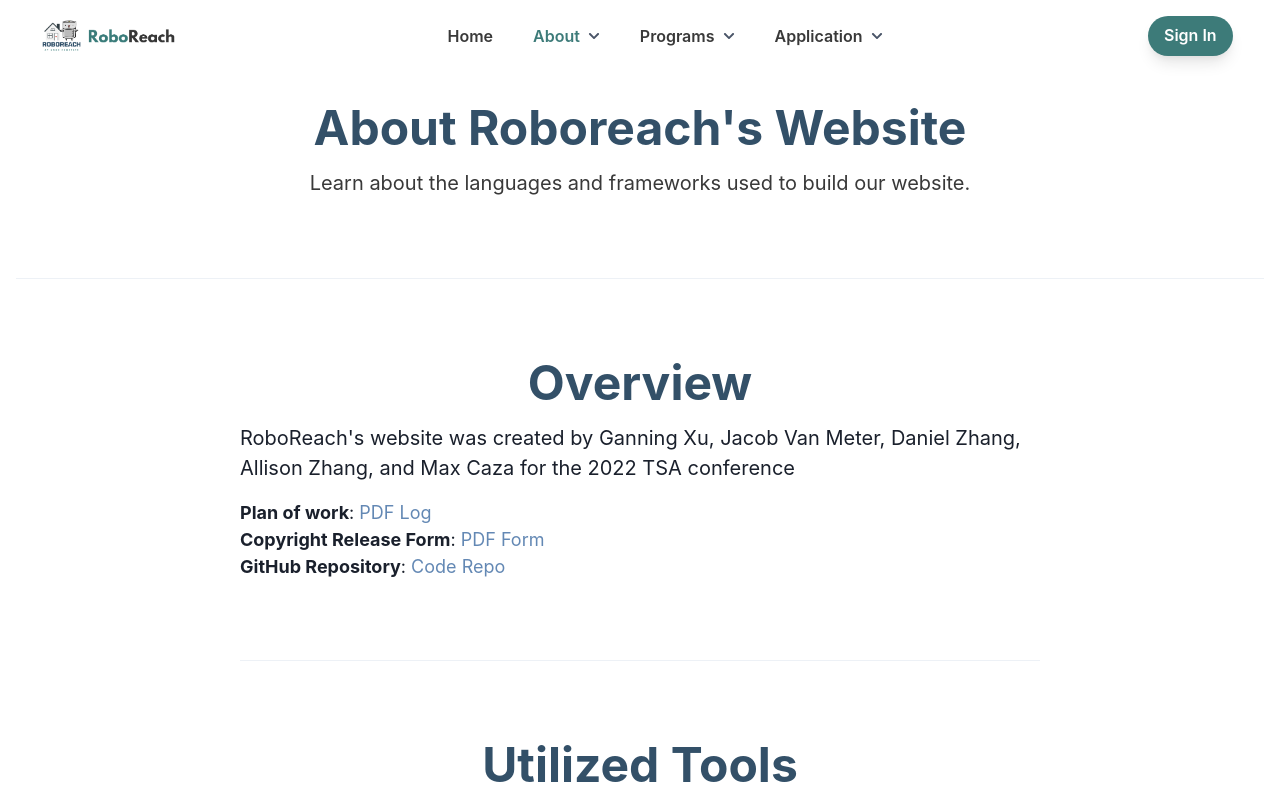
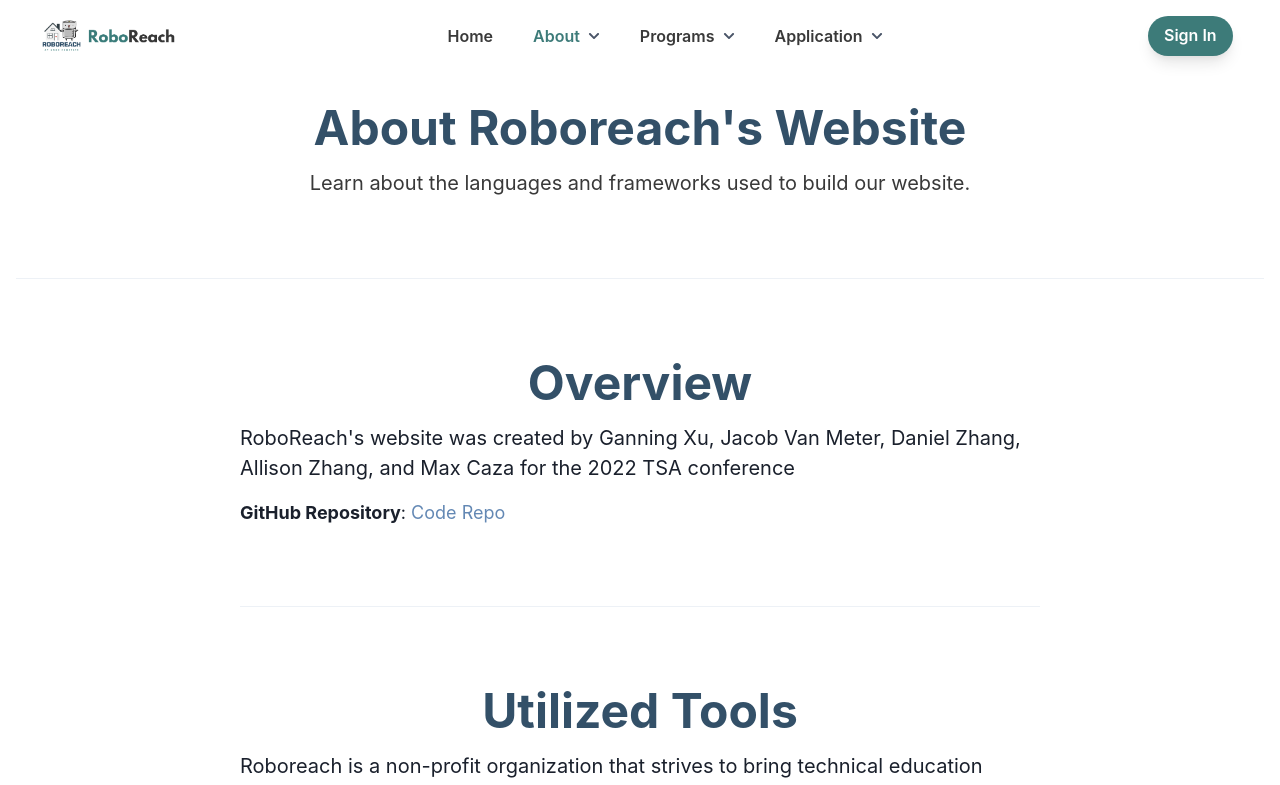
Before and after one commit to ganning127/tsa-webmaster, a Next.js app in the folder frontend/: page /about-roboreach-website in a window 1280 px wide. Shown: the top 785 px of the page. Built offline with nearby package versions, Linux system fonts and the light colour scheme.

Commit message:
Update AboutThisSite.jsx

```diff
--- a/frontend/components/OneCol/AboutThisSite.jsx
+++ b/frontend/components/OneCol/AboutThisSite.jsx
@@ -14,8 +14,6 @@
                 <Text fontSize='xl'>RoboReach's website was created by Ganning Xu, Jacob Van Meter, Daniel Zhang, Allison Zhang, and Max Caza for the 2022 TSA conference</Text>
 
                 <Box mt="4">
-                    <Text fontSize='lg'><chakra.span fontWeight='bold'>Plan of work</chakra.span>: <Link href='/plan-of-work.pdf' color='blue.light' isExternal>PDF Log</Link></Text>
-                    <Text fontSize='lg'><chakra.span fontWeight='bold'>Copyright Release Form</chakra.span>: <Link href='/copyright-checklist.pdf' color='blue.light' isExternal>PDF Form</Link></Text>
                     <Text fontSize='lg'><chakra.span fontWeight='bold'>GitHub Repository</chakra.span>: <Link href='https://github.com/ganning127/tsa-webmaster' color='blue.light' isExternal>Code Repo</Link></Text>
 
                 </Box>
```
